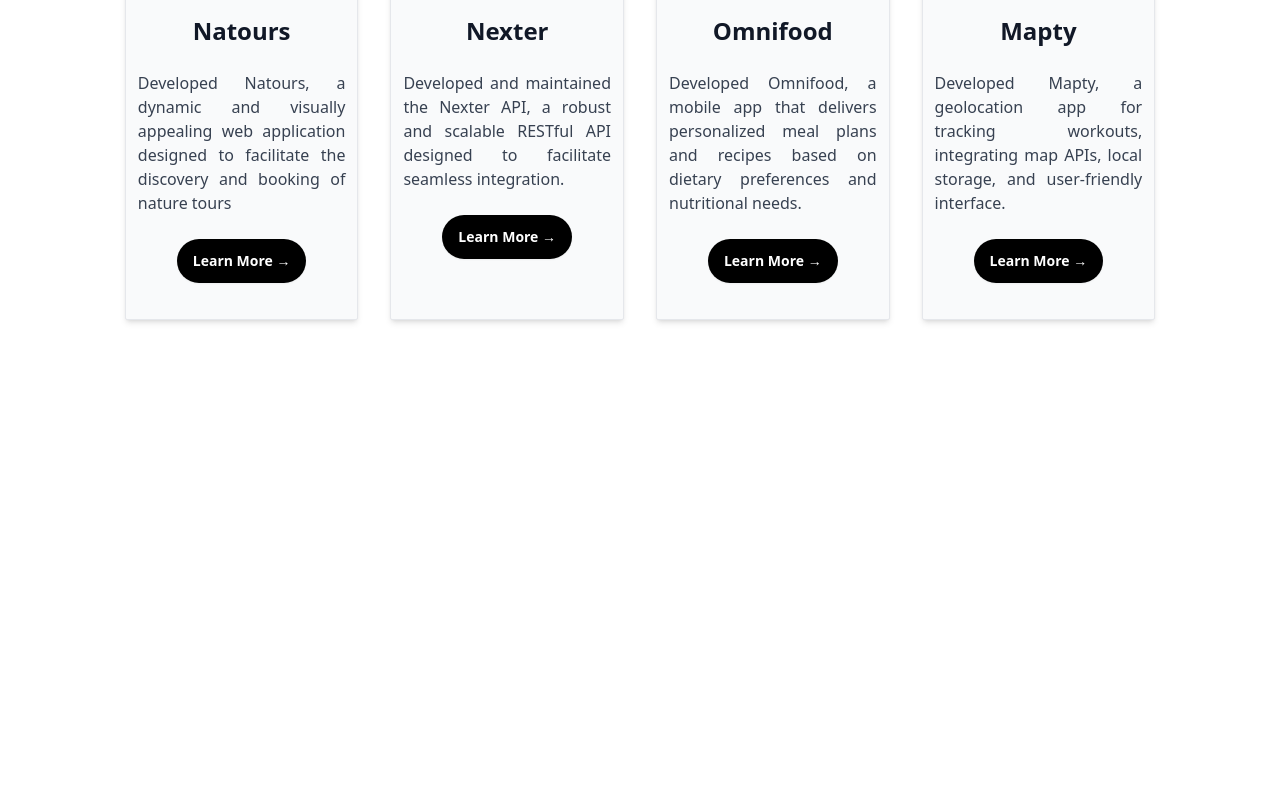
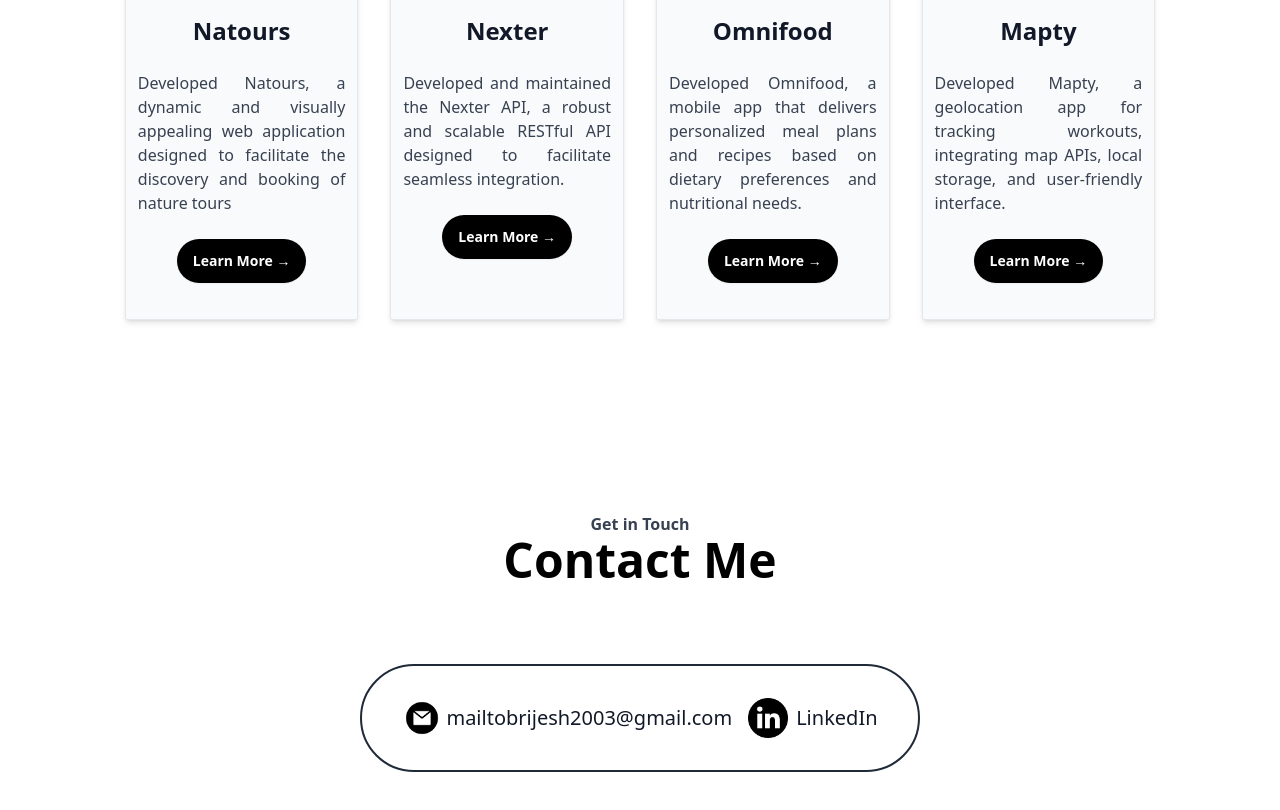
Before and after one commit to BrijeshSajeev/alpinejs-project, a website: page portfolio/index.html in a window 1280 px wide. Shown: the part 2644-3454 px from the top of the page. Before the commit the page ends 3140 px from the top, so only its background shows below. Drawn offline with nearby package versions, Linux system fonts and the light colour scheme.

Commit message:
feat: Add Contact section
- Introduce new contact section with email id and linkedin id

```diff
--- a/portfolio/index.html
+++ b/portfolio/index.html
@@ -61,8 +61,7 @@
                         <div class="-my-6">
                             <div class="space-y-2 py-6">
                                 <template x-for="link in links">
-                                    <a :href="`#${link.toLowerCase()}`"
-                                        @click="closeMenu()"
+                                    <a :href="`#${link.toLowerCase()}`" @click="closeMenu()"
                                         class="-mx-3 block rounded-lg px-3 py-2 text-base font-semibold leading-7 text-gray-900 hover:bg-gray-50"
                                         x-text="link"></a>
                                 </template>
@@ -126,7 +125,8 @@
                     </div>
                 </div>
                 <div class="about-text">
-                    <p class="text-justify lg:p-8">About As a results-oriented software developer with expertise in various
+                    <p class="text-justify lg:p-8">About As a results-oriented software developer with expertise in
+                        various
                         technologies, I specialize
                         in creating innovative solutions that drive business growth and efficiency. With a strong
                         background
@@ -185,7 +185,7 @@
 
                 <div class="card  rounded-sm border bg-gray-50  mb-6 shadow-md w-full md:w-2/5 lg:w-1/5">
                     <div class="image_container mb-6 w-full bg-gray-900 h-48 rounded-t-sm  overflow-hidden">
-                        <img :src="prj.img"  :alt="prj.name"  class="w-full h-full object-cover rounded-t-sm">
+                        <img :src="prj.img" :alt="prj.name" class="w-full h-full object-cover rounded-t-sm">
                     </div>
                     <div class="detail_container mb-6 p-3">
                         <h1 class="text-2xl font-semibold text-center text-gray-900 mb-6" x-text="prj.name"></h1>
@@ -203,6 +203,34 @@
 
     </section>
 
+    <section id="contact" class="text-center mb-20 p-4">
+        <p class="text-base font-semibold text-gray-700">Get in Touch</p>
+        <h1 class="lg:text-5xl text-4xl font-semibold mb-20">Contact Me</h1>
+
+        <div class="flex justify-center">
+            <div class="contact-container border-2 border-gray-800 rounded-full px-6 py-4 inline-block">
+                <div class="contacts-info flex justify-center items-center flex-wrap gap-4 px-4 py-4">
+                    <div class="contact flex items-center justify-center gap-1">
+                        <img src="./assets/email.png" alt="email" class="w-10 h-10">
+                        <a href="mailto:mailtobrijesh2003@gmail.com" target="_blank" >
+                            <span class="text-xl font-medium text-gray-900 hover:text-gray-600 hover:underline transition-transform duration-300 ease-in-out ">mailtobrijesh2003@gmail.com</span>
+                        </a>
+                    </div>
+
+                    <div class="contact flex items-center justify-center gap-2">
+                        <img src="./assets/linkedin.png" alt="linkedin" class="w-10 h-10">
+                        <a href="http://linkedin.com/in/brijesh-s-a-053aaa238" target="_blank">
+                            <span class="text-xl font-medium text-gray-900  hover:text-gray-600 hover:underline transition-transform duration-300 ease-in-out ">
+                                LinkedIn
+                            </span>
+                        </a>
+                    </div>
+                </div>
+            </div>
+        </div>
+
+    </section>
+
     <script src="./script.js"> </script>
 
 </body>
```
Lines whose indentation alone changed are shown as unchanged.
